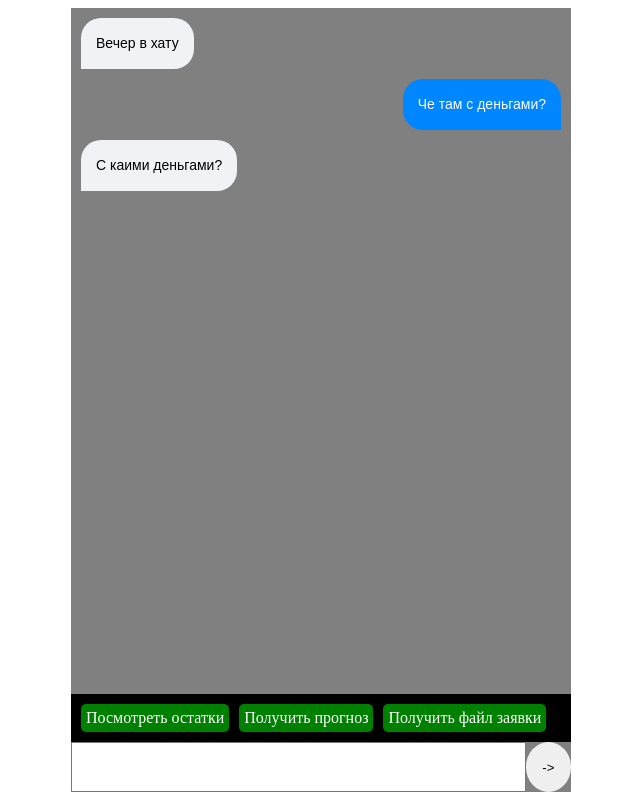
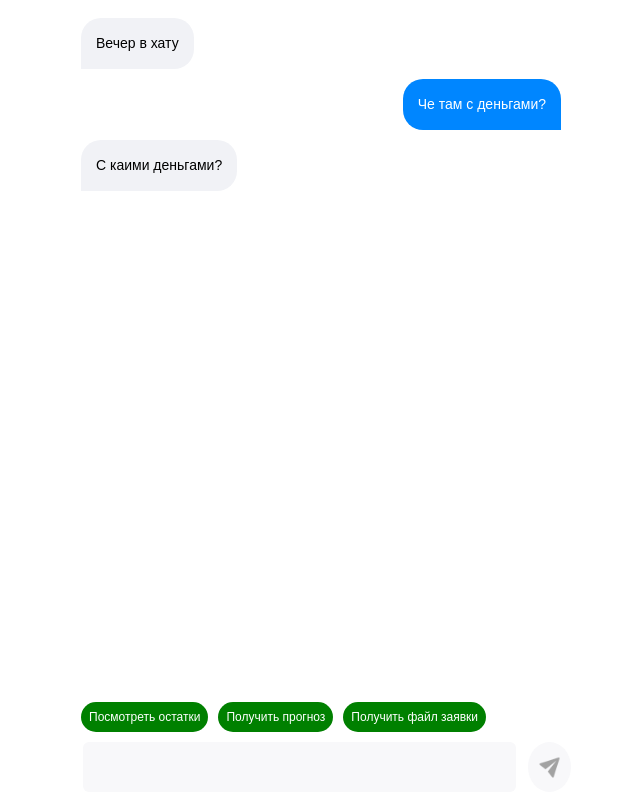
Before and after one commit to imabramon/hackaton_mos, a React (Vite) app: page / in a window 1280 px wide. Shown: the whole page, without its empty margins (319-959 px from the left). Built offline with nearby package versions, Linux system fonts and the light colour scheme.

Commit message:
Докрутка визуала

```diff
--- a/src/CommandPalette.jsx
+++ b/src/CommandPalette.jsx
@@ -6,7 +6,7 @@ const Container = styled.div`
   transform: translateY(-100%);
   width: 100%;
   height: fit-content;
-  background-color: black;
+  //background-color: black;
   display: flex;
   gap: 10px;
   flex-wrap: wrap;
@@ -14,10 +14,11 @@ const Container = styled.div`
 `
 
 const Command = styled.span`
-  padding: 5px;
-  border-radius: 5px;
+  padding: 8px;
+  border-radius: 15px;
   background-color: green;
   color: white;
+  font-size: 12px;
 `
 
 function shuffle(array) {
--- a/src/Dialog.jsx
+++ b/src/Dialog.jsx
@@ -10,7 +10,7 @@ import { MainNodeNames } from './Scanarios/Main/types'
 const DialogWindow = styled.div`
   width: 500px;
   height: 98vh;
-  background-color: grey;
+  background-color: white;
   margin-left: auto;
   margin-right: auto;
   display: grid;
--- a/src/Message.tsx
+++ b/src/Message.tsx
@@ -1,4 +1,4 @@
-import { useContext } from 'react'
+import { forwardRef, useContext } from 'react'
 import UserInfoContext from './UserInfoContext'
 import MessageBox from './MessageBox'
 import MesseageFile from './MessageFile'
--- a/src/MessageBox.jsx
+++ b/src/MessageBox.jsx
@@ -1,3 +1,4 @@
+import { forwardRef } from 'react'
 import styled, { css } from 'styled-components'
 
 // const Right = css`
@@ -133,7 +134,7 @@ const Text = styled.p`
   font-size: 18px;
 `
 
-const MessageBox = ({ text, title, position }) => {
+const MessageBox = ({ text, title, position }, ref) => {
   return (
     <Container position={position}>
       {/* <Title>{title}</Title> */}
--- a/src/MessageFile.jsx
+++ b/src/MessageFile.jsx
@@ -1,4 +1,4 @@
-import { useRef } from 'react'
+import { forwardRef, useRef } from 'react'
 import styled, { css } from 'styled-components'
 
 import Icon from './assets/icons8-file-100.png'
@@ -86,7 +86,7 @@ const MesseageFile = ({ name = 'Файл закупки', link }) => {
   console.log(link)
   const linkRef = useRef()
   return (
-    <Container>
+    <Container ref={ref}>
       <DowloadLink ref={linkRef} href={link} download={name + '.json'} />
       <FileIcon
         onClick={() => {
--- a/src/MessageInput.jsx
+++ b/src/MessageInput.jsx
@@ -2,12 +2,63 @@ import React, { useRef } from 'react'
 import styled from 'styled-components'
 import CommandPalette from './CommandPalette'
 import useInput from './useInput'
+import Icon from './assets/icons8-send-60.png'
 
 const MessageInputHeight = '50px'
 
 const Input = styled.input`
   width: 100%;
   height: ${MessageInputHeight};
+  -webkit-text-size-adjust: 100%;
+  -webkit-font-smoothing: antialiased;
+  --body-bg-color: #e5ecef;
+  --theme-bg-color: #fff;
+  --settings-icon-hover: #9fa7ac;
+  --developer-color: #f9fafb;
+  --input-bg: #f8f8fa;
+  --input-chat-color: #a2a2a2;
+  --border-color: #eef2f4;
+  --body-font: 'Manrope', sans-serif;
+  --body-color: #273346;
+  --settings-icon-color: #c1c7cd;
+  --msg-message: #969eaa;
+  --chat-text-bg: #f1f2f6;
+  --theme-color: #0086ff;
+  --msg-date: #c0c7d2;
+  --button-bg-color: #f0f7ff;
+  --button-color: var(--theme-color);
+  --detail-font-color: #919ca2;
+  --msg-hover-bg: rgba(238, 242, 244, 0.4);
+  --active-conversation-bg: linear-gradient(
+    to right,
+    rgba(238, 242, 244, 0.4) 0%,
+    rgba(238, 242, 244, 0) 100%
+  );
+  --overlay-bg: linear-gradient(
+    to bottom,
+    rgba(255, 255, 255, 0) 0%,
+    rgba(255, 255, 255, 1) 65%,
+    rgba(255, 255, 255, 1) 100%
+  );
+  --chat-header-bg: linear-gradient(
+    to bottom,
+    rgba(255, 255, 255, 1) 0%,
+    rgba(255, 255, 255, 1) 78%,
+    rgba(255, 255, 255, 0) 100%
+  );
+  outline: none;
+  box-sizing: border-box;
+  overflow: visible;
+  font-family: sans-serif;
+  line-height: 1.15;
+  border: none;
+  color: var(--body-color);
+  background-color: var(--input-bg);
+  padding: 12px;
+  border-radius: 6px;
+  font-size: 15px;
+  margin: 0 12px;
+  width: 100%;
 `
 
 const Container = styled.div`
@@ -22,6 +73,10 @@ const Button = styled.button`
   height: ${MessageInputHeight};
   width: ${MessageInputHeight};
   border-radius: 50%;
+  background-color: #f8f8fa;
+  display: flex;
+  justify-content: center;
+  align-items: center;
 `
 
 const MessageInput = ({
@@ -45,7 +100,9 @@ const MessageInput = ({
         onChange={onChange}
         onKeyDown={(e) => (e.key === 'Enter' ? sendMessage() : null)}
       />
-      <Button onClick={sendMessage}> {'->'}</Button>
+      <Button onClick={sendMessage}>
+        <img src={Icon} width={25} />
+      </Button>
     </Container>
   )
 }
--- a/src/MessageList.jsx
+++ b/src/MessageList.jsx
@@ -1,4 +1,4 @@
-import React from 'react'
+import React, { useEffect, useRef } from 'react'
 import { MessageBox } from 'react-chat-elements'
 import styled from 'styled-components'
 import Message from './Message'
@@ -10,15 +10,28 @@ const Container = styled.div`
   flex-direction: column;
   overflow-y: scroll;
   padding: 10px;
+  padding-bottom: 50px;
+
+  &::-webkit-scrollbar {
+    width: 0px;
+    background: transparent; /* make scrollbar transparent */
+  }
 `
 
 const MessageList = ({ data }) => {
+  const lastRef = useRef()
+  //const executeScroll = () => lastRef.current.scrollIntoView()
+  useEffect(() => {
+    lastRef.current.scrollIntoView({ behavior: 'smooth' })
+  }, [data])
+
   return (
     <Container>
       {data.map(({ from, type, text, ...payload }, index) => (
         <Message key={index} type={type} from={from} text={text} {...payload} />
       ))}
       {/* <MesseageFile name="Файл закупки" /> */}
+      <div ref={lastRef} />
     </Container>
   )
 }
--- a/src/main.jsx
+++ b/src/main.jsx
@@ -5,8 +5,12 @@ import 'react-chat-elements/dist/main.css'
 import { createGlobalStyle } from 'styled-components'
 
 const GlobalCss = createGlobalStyle`
+  @import url('https://fonts.googleapis.com/css2?family=Montserrat:ital,wght@0,100..900;1,100..900&display=swap');
+
+
   *{
     box-sizing: border-box;
+    font-family: "Montserrat", sans-serif;
   }
 `
 
```
Also changed, not shown: src/assets/icons8-send-60.png (added).
